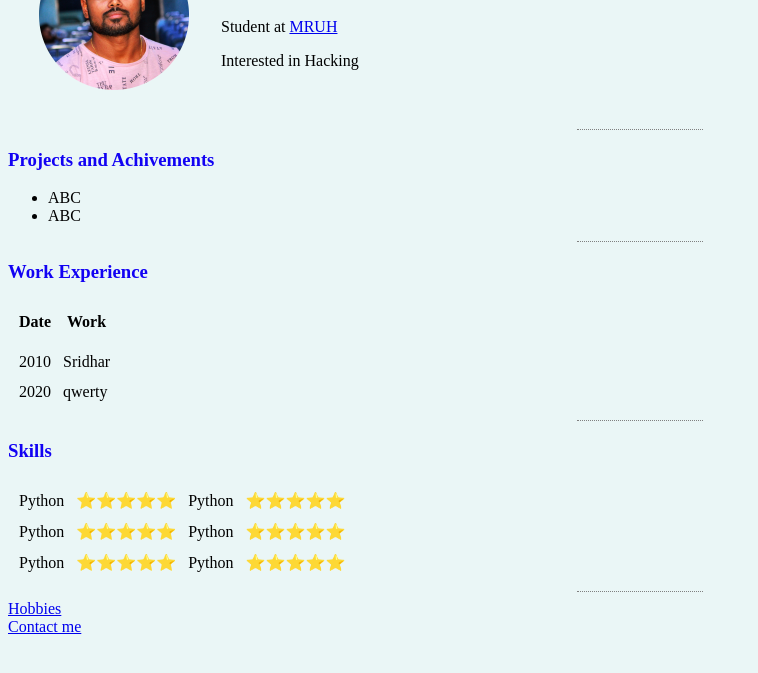
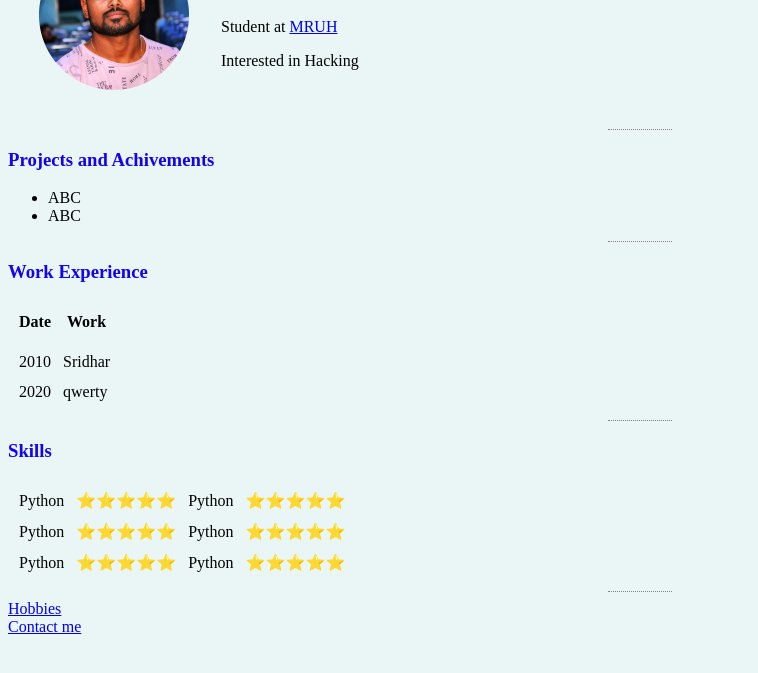
Before and after one commit to Sridharpatlola/profile, a plain HTML site: page index.html in a window 1280 px wide. Shown: the part 99-772 px from the top of the page, without its empty margins (0-758 px from the left). Drawn offline with Linux system fonts and the light colour scheme.

Commit message:
Update profile.css

```diff
--- a/profile.css
+++ b/profile.css
@@ -6,8 +6,8 @@ hr{
     border-style: none;
     border-top-style:dotted;
     border-color: grey;
-    border-right: 50px;
-    width: 10%;
+    border-right: 5px;
+    width: 5%;
 }
 h3{
     color: #1202f3;
```
